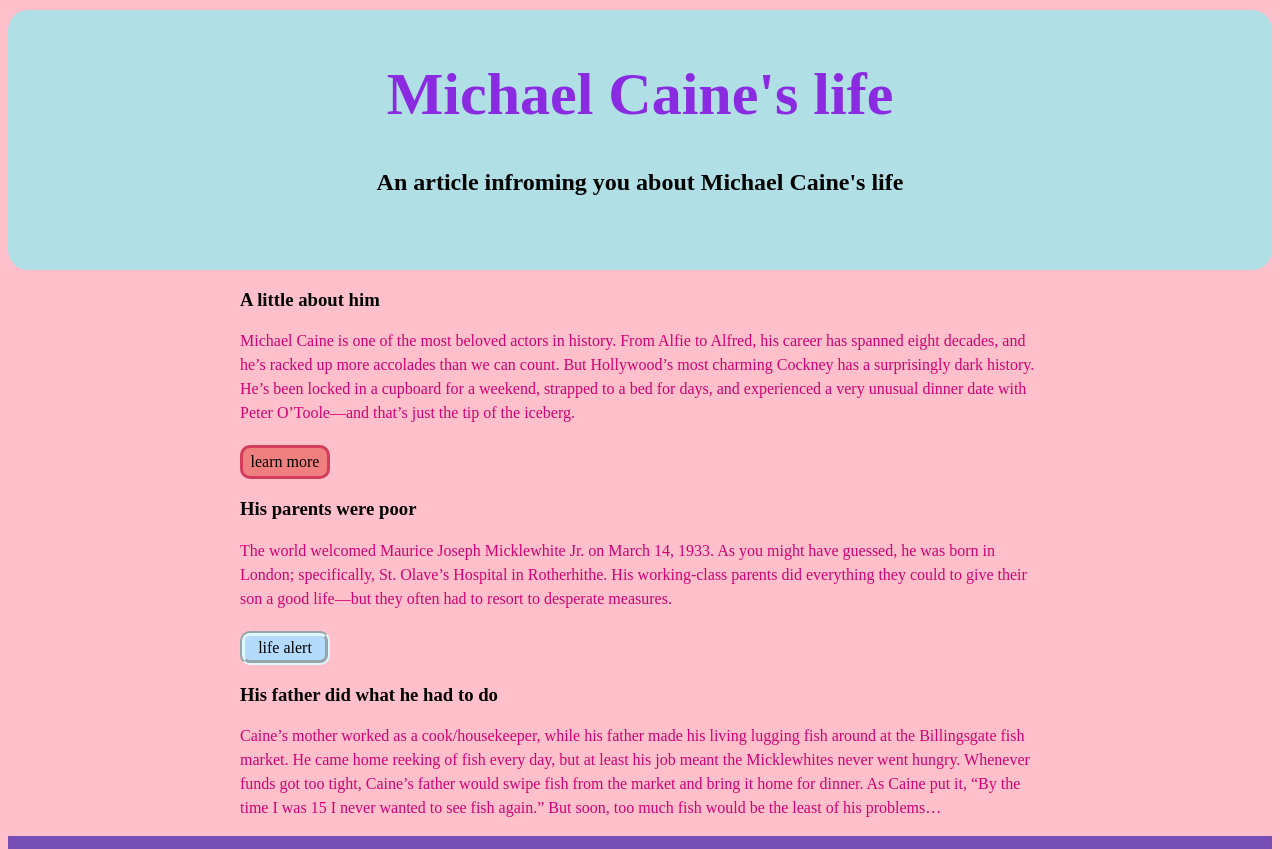
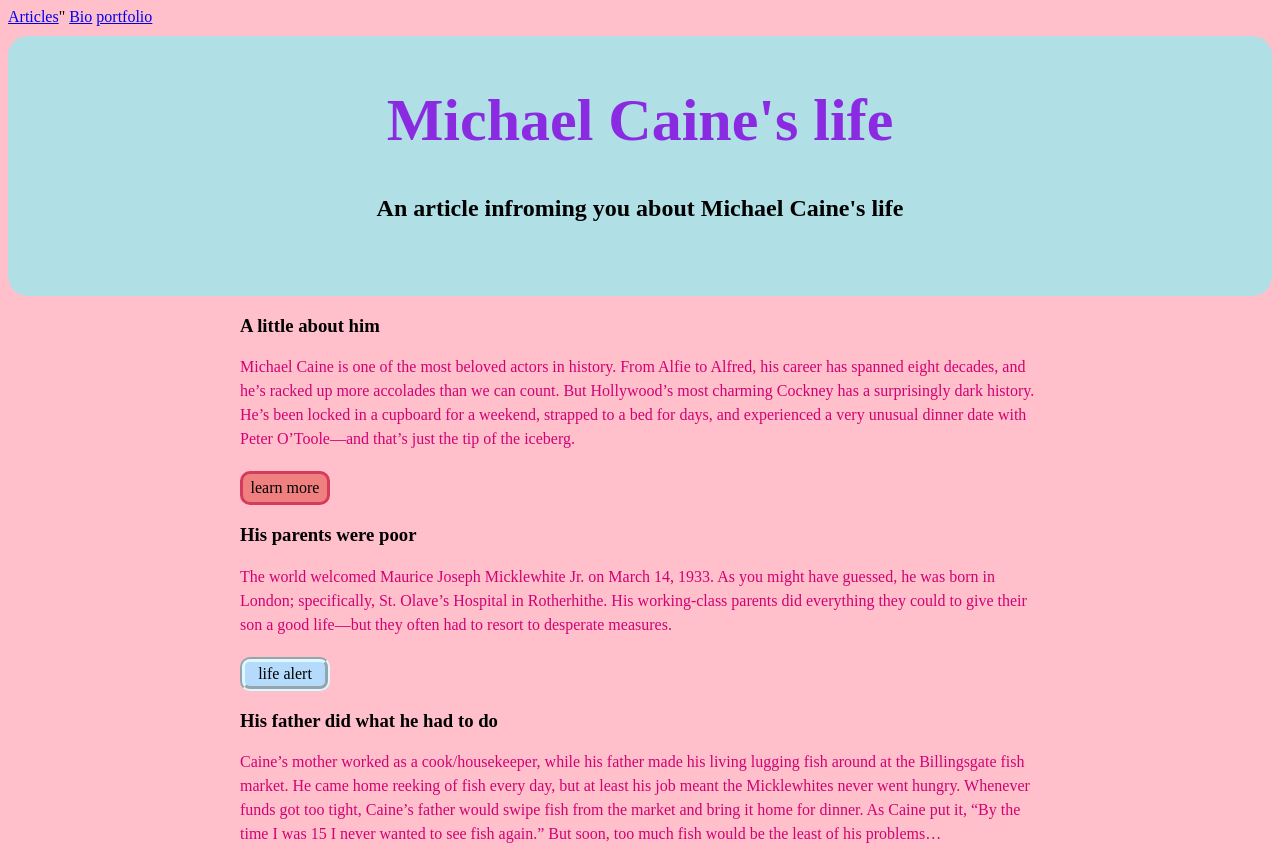
Before and after one commit to maggietheramos/CG-342-Design_Class_First_Project, a plain HTML site: page index.html in a window 1280 px wide. Shown: the top 849 px of the page. Drawn offline with Linux system fonts and the light colour scheme; a web font is replaced by a local one.

Commit message:
added navigations (nav) under body

```diff
--- a/index.html
+++ b/index.html
@@ -10,7 +10,11 @@
 
 
 <body>
-    <!-- I wonder if this is the first project? I hope I didnt erase the old one  -->
+    <nav>
+        <a href="articles">Articles</a>"
+        <a href="bio">Bio</a>
+        <a href="portfolio">portfolio</a>
+    </nav>
 
     <header class="top-banner">
         <h1> Michael Caine's life </h1>
```
